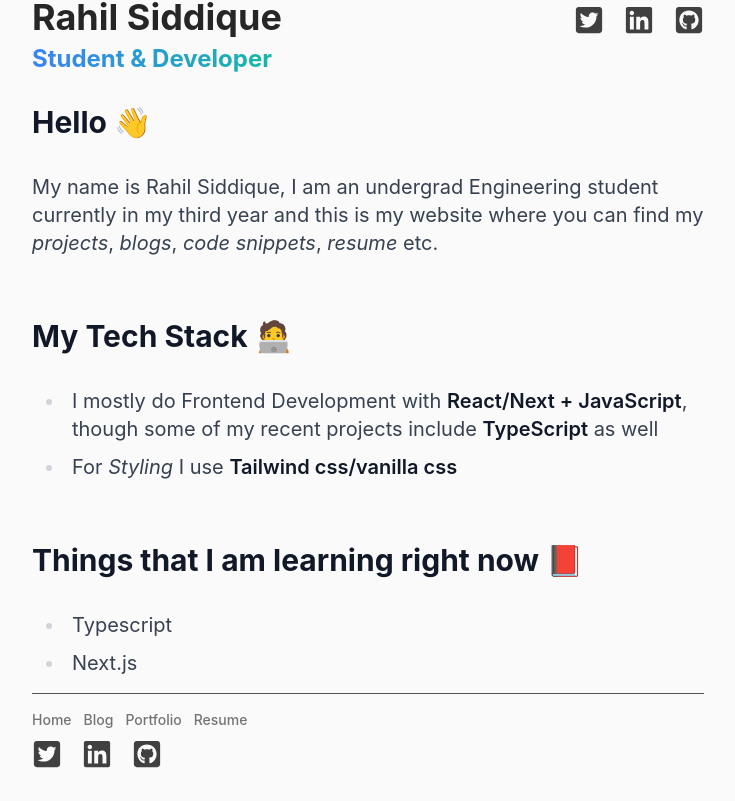
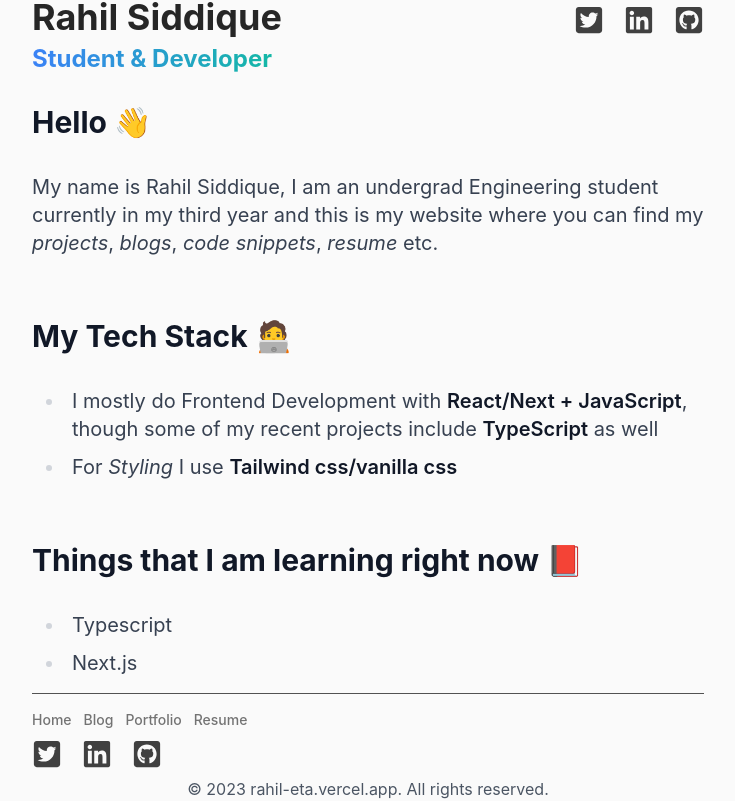
Before and after one commit to Rahilsiddique/rahil, a Next.js app: page / in a window 1280 px wide. Shown: the part 252-1053 px from the top of the page, without its empty margins (272-1007 px from the left). Before the commit the page ends 1029 px from the top, so only its background shows below. Built offline with nearby package versions, Linux system fonts and the light colour scheme.

Commit message:
[update] readme | footer
Signed-off-by: Rahilsiddique <siddiquerahil19@gmail.com>

```diff
--- a/components/common/Footer.tsx
+++ b/components/common/Footer.tsx
@@ -30,6 +30,7 @@ const Footer = () => {
       </div> */}
     </footer>
     <SocialHome />
+    <span className="flex justify-center text-gray-600">&copy; 2023 rahil-eta.vercel.app. All rights reserved.</span>
     </>
   );
 };
```
Also changed, not shown: 1 other file (tests, documents, lock files or other folders).
